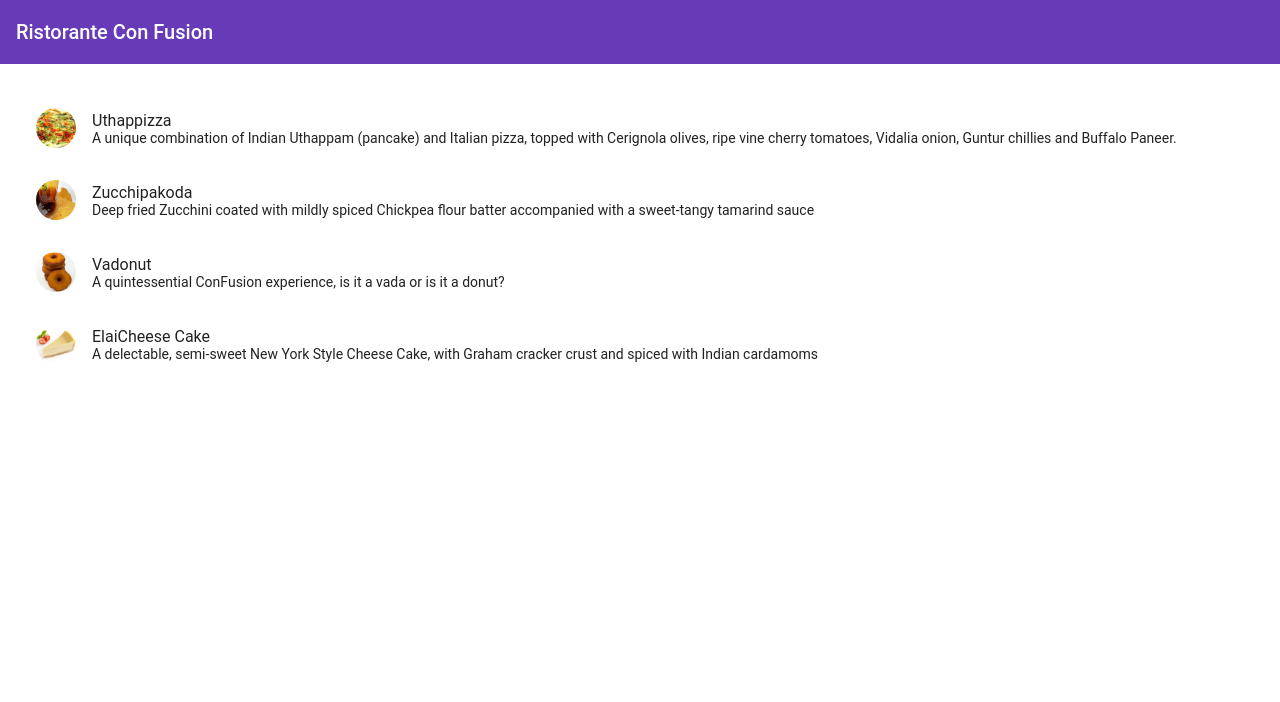
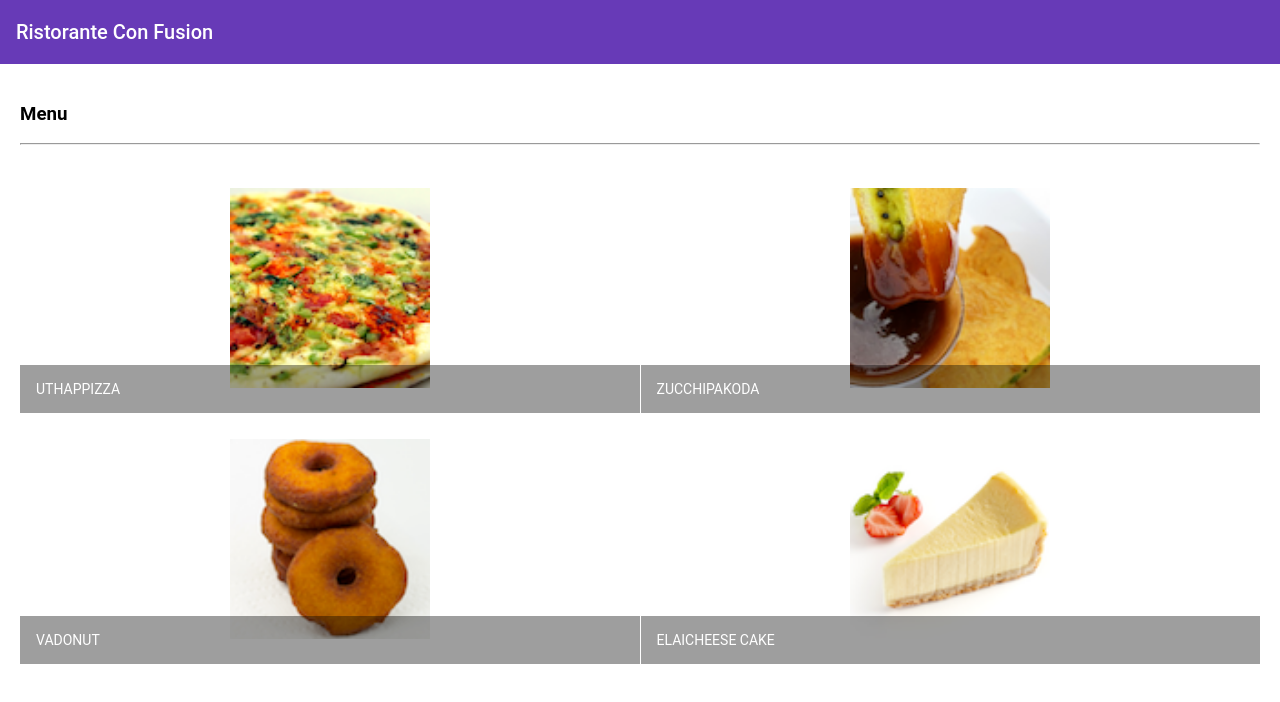
Before and after one commit to kainthsourav/Angular, an Angular app: page / in a window 1280 px wide. Shown: the top 702 px of the page. Built offline with nearby package versions, Linux system fonts and the light colour scheme.

Commit message:
Componet 1

```diff
--- a/src/app/app.module.ts
+++ b/src/app/app.module.ts
@@ -4,11 +4,12 @@
 import {MatToolbarModule} from '@angular/material/toolbar';
 import{FlexLayoutModule} from '@angular/flex-layout';
 import { MatListModule } from '@angular/material/list';
-
+import {MatGridListModule} from '@angular/material/grid-list';
 import { AppComponent } from './app.component';
 import { from } from 'rxjs';
 import 'hammerjs';
 import { MenuComponent } from './menu/menu.component'
+import { importExpr } from '@angular/compiler/src/output/output_ast';
 
 @NgModule({
   declarations: [
@@ -20,7 +21,8 @@
     BrowserAnimationsModule,
     MatToolbarModule,
     FlexLayoutModule,
-    MatListModule
+    MatListModule,
+    MatGridListModule
   ],
   providers: [],
   bootstrap: [AppComponent]
--- a/src/app/menu/menu.component.html
+++ b/src/app/menu/menu.component.html
@@ -2,14 +2,23 @@
  fxLayout="column"
  fxLayoutGap="10px">
 
- <mat-list fxFlex>
-    <mat-list-item *ngFor="let dish of dishes">
-        <img matListAvatar src={{dish.image}} alt={{dish.name}}>
-        <h1 matLine> {{dish.name}} </h1>
-        <p matLine>
-          <span> {{dish.description}} </span>
-        </p>
-      </mat-list-item>
- </mat-list>
+ <div fxflex>
+   <div>
+     <h3>Menu</h3>
+     <hr>
+   </div>
+ </div>
+
+ <div fxFlex>
+    <mat-grid-list cols="2" rowHeight="250px">
+    <mat-grid-tile *ngFor="let dish of dishes">
+        <img height="200px" src={{dish.image}} alt={{dish.name}}>
+        <mat-grid-tile-footer>
+          <h1 matLine> {{dish.name| uppercase}} </h1>
+        </mat-grid-tile-footer>
+      </mat-grid-tile>
+    </mat-grid-list>
+ </div>
+
 
 </div>
```
